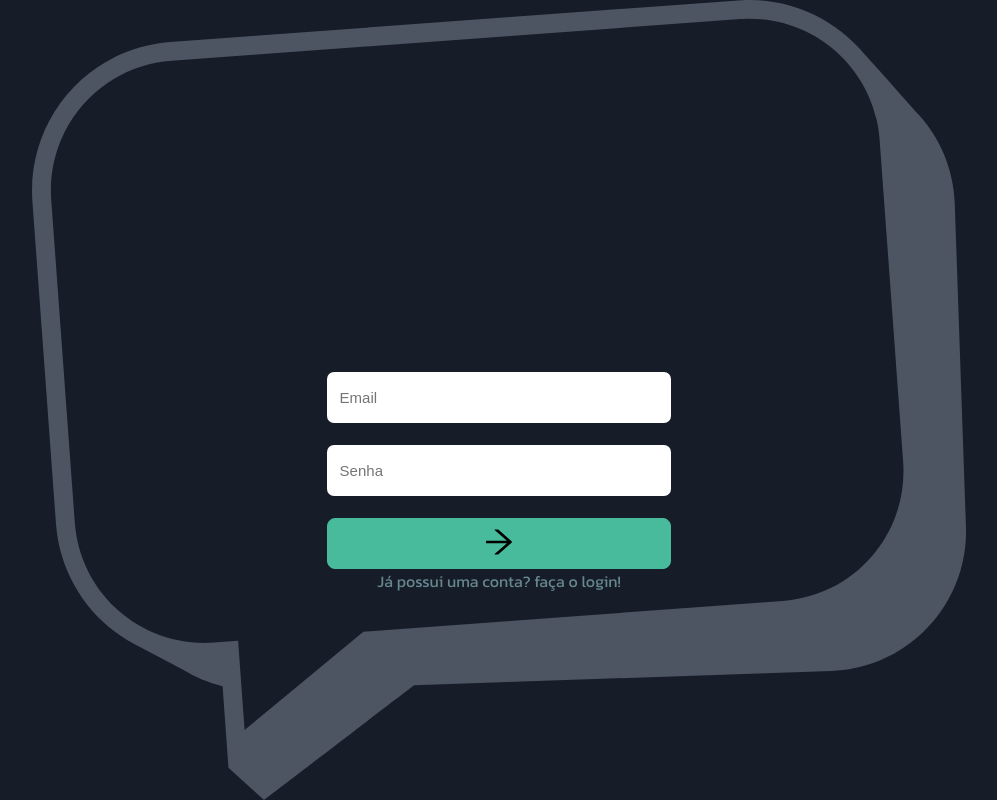
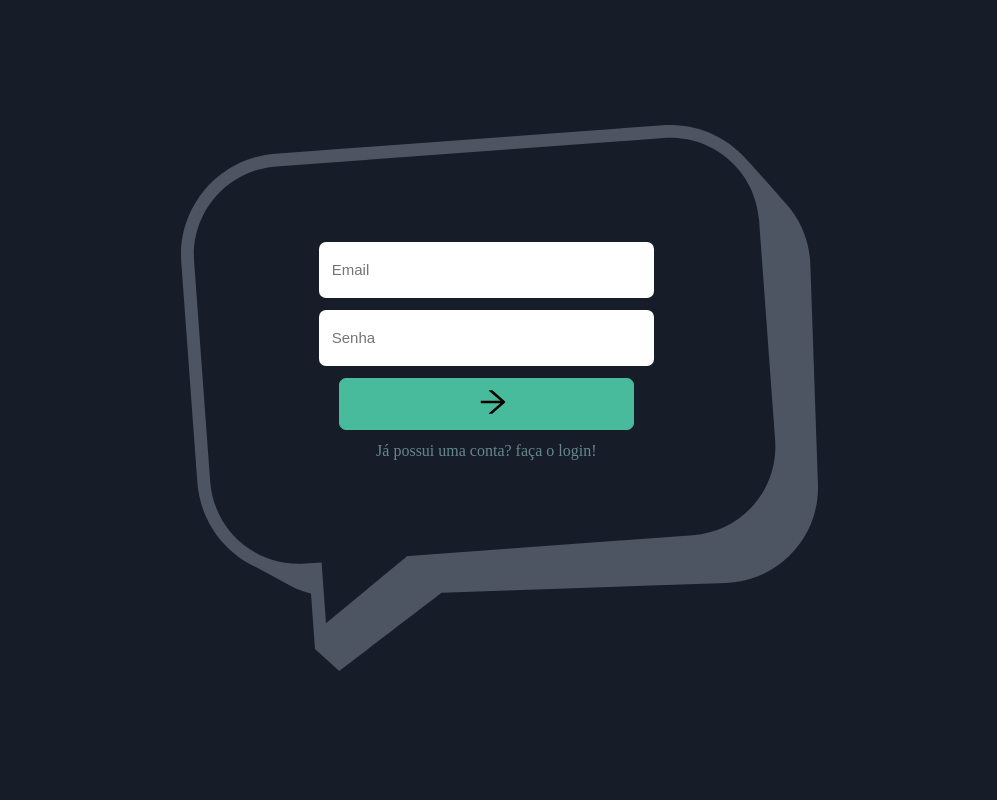
Before and after one commit to LeviVromao/watch-party-app, a Next.js app: page /register in a window 1280 px wide. Shown: the whole page, without its empty margins (141-1138 px from the left). Built offline with nearby package versions, Linux system fonts and the light colour scheme.

Commit message:
fix: register page css fixed

```diff
--- a/pages/register/index.tsx
+++ b/pages/register/index.tsx
@@ -3,7 +3,7 @@ import { useState } from "react";
 import { useContext } from "react";
 import Link from "next/link";
 import { authContext } from "../..//context/authProvider";
-import styles from '../../styles/Register.module.css';
+import styles from '../../styles/Form.module.css';
 import { AiOutlineArrowRight } from 'react-icons/ai'
 import React from "react";
 
@@ -27,39 +27,38 @@ export default function Register() {
           <meta name="viewport" content="width=device-width, initial-scale=1" />
           <link rel="icon" href="https://th.bing.com/th/id/OIG.DKYsTD6pJtVIu0.XWPy6?pid=ImgGn" />
         </Head>
-        <div className={styles.Login_Container}>
+        <div className={styles.login_container}>
         <main className={styles.main}>
+          <img src='/chatBallon.svg' alt="Ballon image" />
+          <div className={styles.form_container}>
               <form className={styles.form} onSubmit={handleRegister}>
-              <div className={styles.inputCamp}>
                   <input
                     type="email"
                     id="email"
                     placeholder="Email"
-                  className={styles.inputField}
+                    className={styles.input_field}
                     onChange={ event => setEmail(event.target.value) }
                   />
-              </div>
                   {error && <i className={styles.error}>{error}</i>}
-              <div className={styles.inputCamp}>
                   <input
                     type="password"
                     id="password"
-                  className={styles.inputField}
+                    className={styles.input_field}
                     placeholder="Senha"
                     onChange={ event => setPass(event.target.value)}
                   />
-              </div>
 
-              <div className={styles.inputCamp}>
+                <div className={styles.input_camp}>
                   <button
                     type="submit"
-                  className={styles.inputSubmit}
+                    className={`${styles.input_field} ${styles.submit}`}
                   >
                   < AiOutlineArrowRight className={styles.arrow}/>
                   </button>
-                <Link href="/">Já possui uma conta? faça o login!</Link>
                 </div>
+                  <Link href="/" className={styles.a}>Já possui uma conta? faça o login!</Link>
               </form>
+          </div>
         </main>
       </div>
       </>
--- a/styles/Form.module.css
+++ b/styles/Form.module.css
@@ -66,7 +66,7 @@
 }
 
 .a {
-    color: white;
+    color: #66878e;
     text-decoration: none;
 }
 
--- a/styles/Login.module.css
+++ /dev/null
@@ -1,89 +0,0 @@
-.Login_Container {
-    background: #161d29;
-}
-.main {
-    width: 100vw;
-    height: 100vh;
-    display: flex;
-    align-items: center;
-    justify-content: center;
-    background: url(/chatBallon.svg);
-    background-position: center;
-    background-repeat: no-repeat;
-}
-
-.form {
-    width: 77%;
-    height: 3.56em;
-    display: flex;
-    max-width: 31.23em;
-    flex-direction: column;
-    align-items: center;
-    justify-content: space-evenly;
-    gap: 1.4rem;
-    font-family: 'Kanit', sans-serif;
-}
-
-.error {
-    color: rgb(255, 0, 0);
-}
-
-.inputCamp {
-    width: 69%;
-    display: flex;
-    flex-direction: column;
-    align-items: center;
-}
-
-.icon {
-    font-size: 27px;
-}
-
-.inputField {
-    width: 100%;
-    border: none;
-    height: 51px;
-    border-radius: 7px;
-    padding-left: 13px;
-    font-size: 15px;
-}
-
-.label {
-    padding-left: 8px;
-}
-
-.inputField:focus {
-    outline: none;
-}
-
-.inputSubmit {
-    width: 100%;
-    border-radius: 8px;
-    background: #48BB9C;
-    border: 1px solid #48BB9C;
-    height: 51px;
-    cursor: pointer;
-}
-
-.form a {
-    text-decoration: none;
-    color: #66878E;
-}
-
-.arrow {
-    font-size: 36px;
-}
-
-@media (max-width: 700px) {
-    .form {
-        gap: 0.4rem;
-    }
-
-    .inputField {
-        height: 43px;
-    }
-
-    .inputSubmit {
-        height: 37px;
-    }
-}
--- a/styles/Register.module.css
+++ /dev/null
@@ -1,89 +0,0 @@
-.Login_Container {
-    background: #161d29;
-}
-.main {
-    width: 100vw;
-    height: 100vh;
-    display: flex;
-    align-items: center;
-    justify-content: center;
-    background: url(/chatBallon.svg);
-    background-position: center;
-    background-repeat: no-repeat;
-}
-
-.form {
-    width: 77%;
-    height: 3.56em;
-    display: flex;
-    max-width: 31.23em;
-    flex-direction: column;
-    align-items: center;
-    justify-content: space-evenly;
-    gap: 1.4rem;
-    font-family: 'Kanit', sans-serif;
-}
-
-.error {
-    color: rgb(255, 0, 0);
-}
-
-.inputCamp {
-    width: 69%;
-    display: flex;
-    flex-direction: column;
-    align-items: center;
-}
-
-.icon {
-    font-size: 27px;
-}
-
-.inputField {
-    width: 100%;
-    border: none;
-    height: 51px;
-    border-radius: 7px;
-    padding-left: 13px;
-    font-size: 15px;
-}
-
-.label {
-    padding-left: 8px;
-}
-
-.inputField:focus {
-    outline: none;
-}
-
-.inputSubmit {
-    width: 100%;
-    border-radius: 8px;
-    background: #48BB9C;
-    border: 1px solid #48BB9C;
-    height: 51px;
-    cursor: pointer;
-}
-
-.form a {
-    text-decoration: none;
-    color: #66878E;
-}
-
-.arrow {
-    font-size: 36px;
-}
-
-@media (max-width: 700px) {
-    .form {
-        gap: 0.4rem;
-    }
-
-    .inputField {
-        height: 43px;
-    }
-
-    .inputSubmit {
-        height: 37px;
-    }
-}
```
Lines whose indentation alone changed are shown as unchanged.
